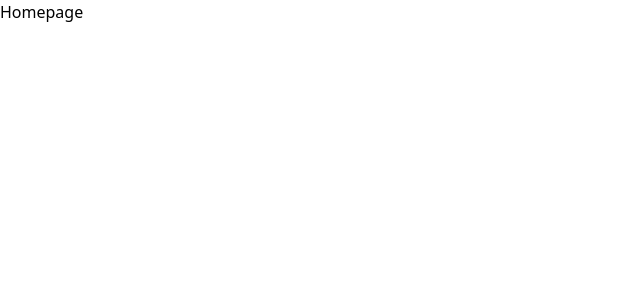
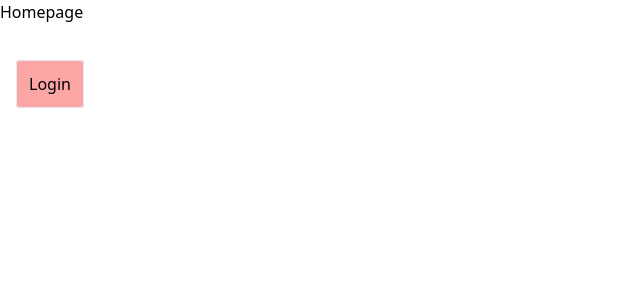
Before and after one commit to liam1703/revise-it, a Vue app in the folder frontend/: page / in a window 1280 px wide. Shown: the top 300 px of the page, without its empty margins (0-640 px from the left). Built offline with nearby package versions, Linux system fonts and the light colour scheme.

Commit message:
Add routing between home and login

```diff
--- a/frontend/src/router.js
+++ b/frontend/src/router.js
@@ -1,6 +1,7 @@
 import { createRouter, createWebHistory } from "vue-router";
 import CreateFlashcard from "./views/CreateFlashcard.vue";
 import Home from "./views/Home.vue"
+import Login from "./views/Login.vue"
 
 
 
@@ -12,6 +13,10 @@ export default createRouter({
       component: Home,
     },
     {
+      path: "/login",
+      component: Login
+    },
+    {
       path:"/create-new-flashcard",
       component: CreateFlashcard,
     }
--- a/frontend/src/views/Home.vue
+++ b/frontend/src/views/Home.vue
@@ -1,5 +1,6 @@
 <template>
-  <h1>Homepage</h1>
+  <h1 class="mb-12">Homepage</h1>
+  <router-link to="/login" class="m-4 border border-solid p-3 rounded bg-red-300"><button>Login</button></router-link>
 </template>
 
 <script setup>
--- a/frontend/src/views/Login.vue
+++ b/frontend/src/views/Login.vue
@@ -0,0 +1,9 @@
+<template>
+  <h2>LOGIN PAGE</h2>
+</template>
+
+<script>
+export default {
+
+}
+</script>
```
